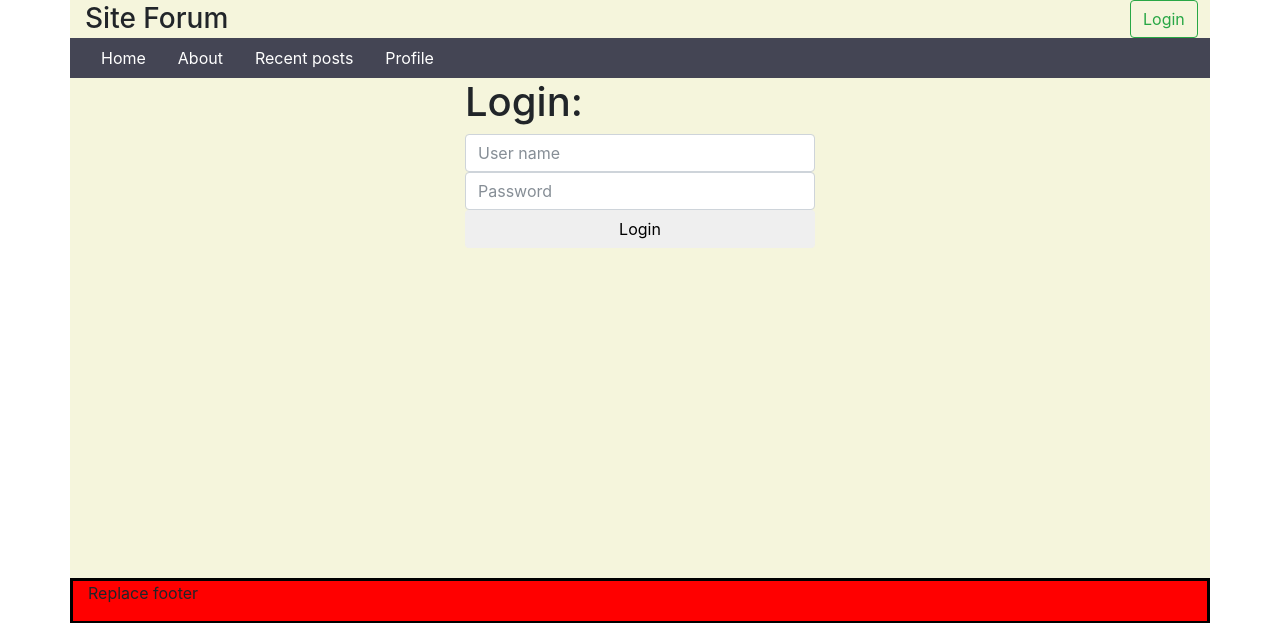
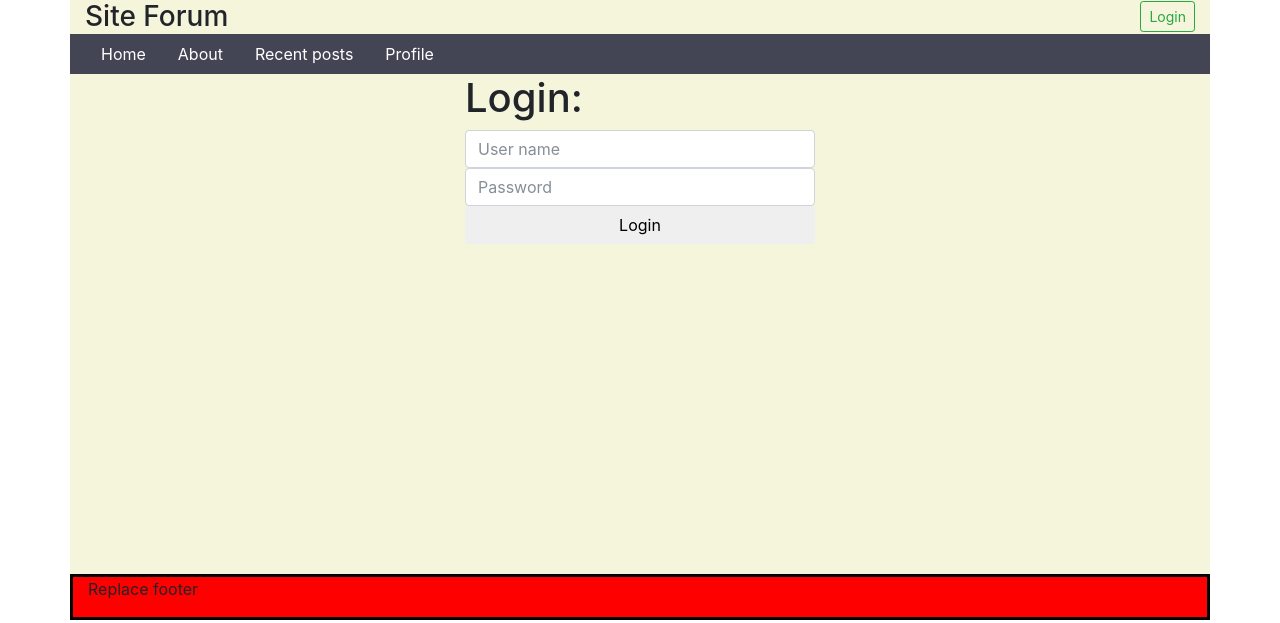
Before and after one commit to SH-anonta/Discussion-Forum, a Django app: page /forum/login in a window 1280 px wide. Shown: the top 623 px of the page. Run offline with Django 3.2, Linux system fonts and the light colour scheme; some libraries are stand-ins or nearby versions.

Commit message:
fix login logout button position in header

```diff
--- a/forum/templates/forum/layout_base_template.html
+++ b/forum/templates/forum/layout_base_template.html
@@ -20,21 +20,21 @@ It also provides default content for Header footer and sidebar
 
     <div id="header" class="row">
         {%block HeaderContent%}
-            <div class="col-sm-8">
+            <div class="col-sm-4">
                 <h3 class="h3">Site Forum</h3>
             </div>
 
-            <div id="UserNameT" class="col-sm-3">
+            <div id="UserNameT" class="col-sm-6">
             {%if user.is_authenticated%}
                 <p class="text-small text-right">{{user.username}}</p>
             {%endif%}
             </div>
 
-            <div id="LoginLogoutLinkContainer" class="col-sm-1">
+            <div id="LoginLogoutLinkContainer" class="col-sm-2 text-right">
                 {%if user.is_authenticated %}
-                    <a id="logoutLNK" class="login-logout-btn btn btn-outline-danger" role="button" href="{%url 'forum:logout'%}"> Logout </a>
+                    <a id="logoutLNK" class="login-logout-btn btn btn-sm btn-outline-danger" role="button" href="{%url 'forum:logout'%}"> Logout </a>
                 {%else%}
-                    <a id="loginLNK" class="login-logout-btn btn btn-outline-success" role="button" href="{%url 'forum:loginpage'%}"> Login </a>
+                    <a id="loginLNK" class="login-logout-btn btn btn-sm btn-outline-success" role="button" href="{%url 'forum:loginpage'%}"> Login </a>
                 {%endif%}
             </div>
         {%endblock%}
```
